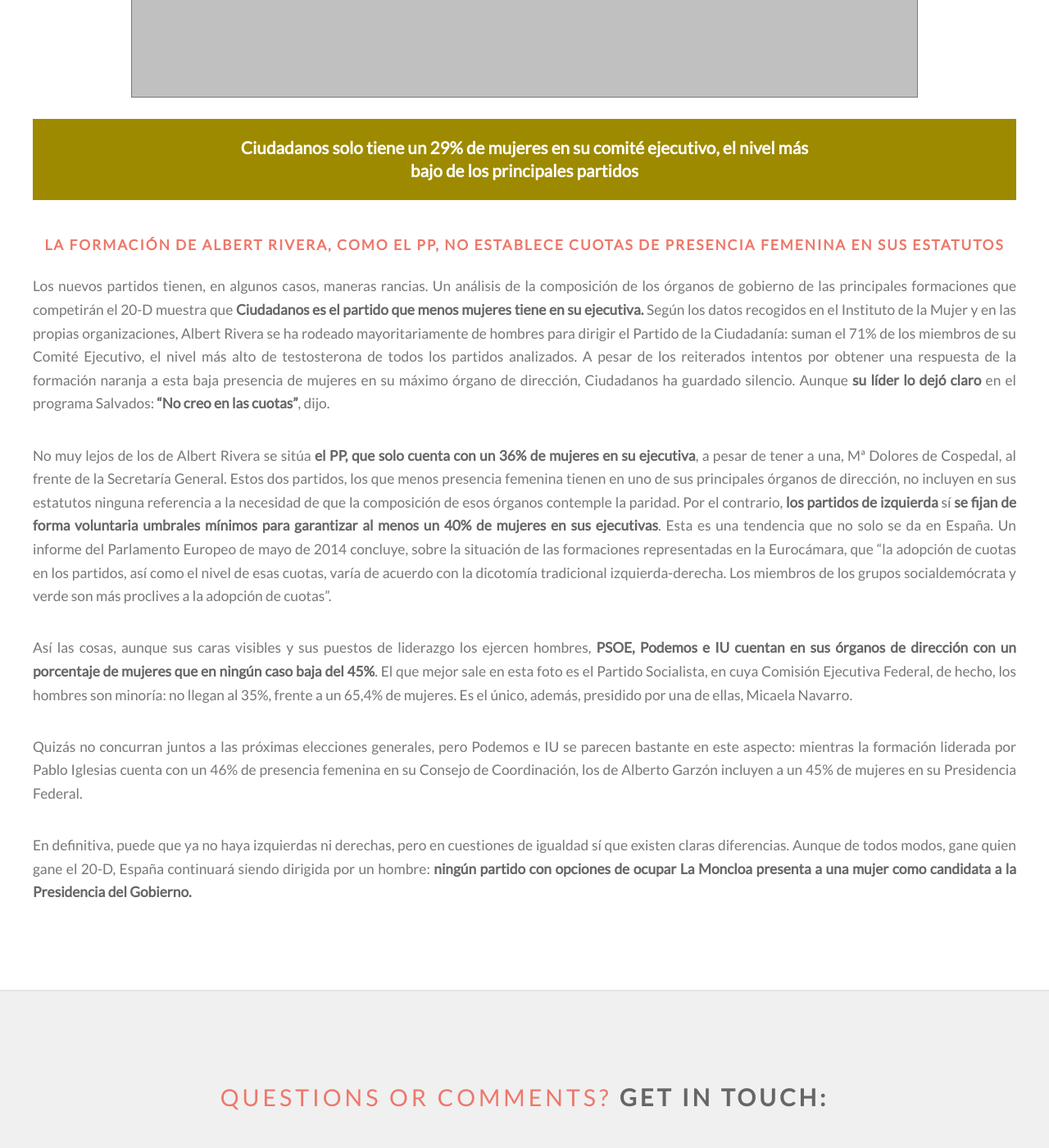
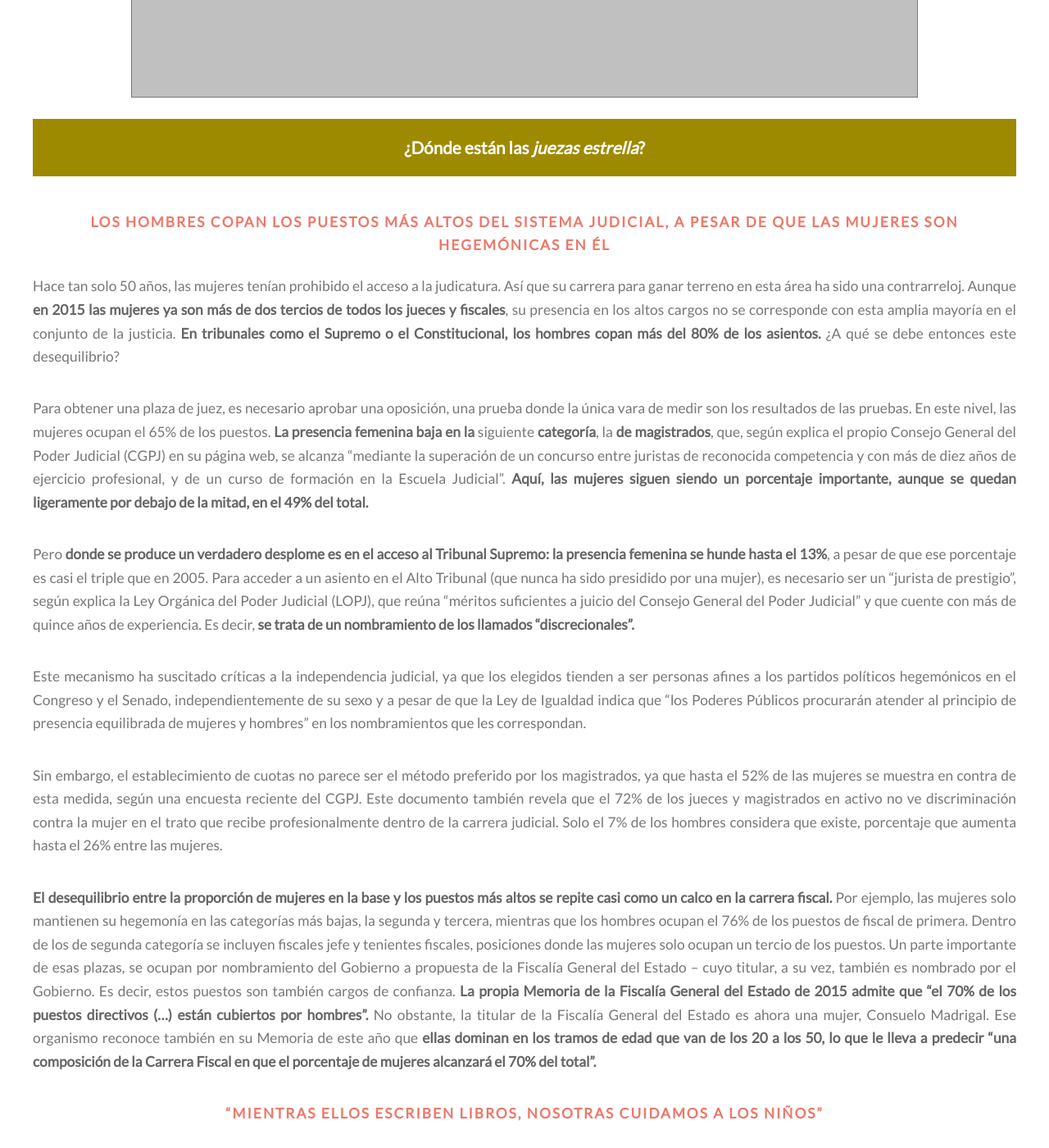
Before and after one commit to medialab-prado/3tpd-mapa-poder-femenino, a Jekyll site: the page built from justicia/carrera_judicial.html, in a window 1280 px wide and 1400 px high, scrolled down 395 px. Shown: the whole window at 82% size. Built offline with Jekyll 4.4.1, drawn with Linux system fonts in a browser that asks for light colours; some of the changed text lies outside the part shown.

Commit message:
Se añadió el texto definitivo

```diff
--- a/justicia/carrera_judicial.html
+++ b/justicia/carrera_judicial.html
@@ -1,11 +1,11 @@
 ---
 layout: default
-title: "Política - Partidos Políticos"
+title: "Justicia - Carrera Judicial"
 section: justicia
 ---
 
 <header>
-	<h1>Partídos Políticos</h1>
+	<h1>Carrera Judicial</h1>
 </header>
 <!-- Post -->
 <article class="box post">
@@ -37,65 +37,35 @@
 			</object>
 		</div>
 	</section>
-	<section class="subtitle">Ciudadanos solo tiene un 29% de mujeres en su comité ejecutivo,
-		el nivel más bajo de los principales partidos</section>
+	<section class="subtitle">¿Dónde están las <i>juezas estrella</i>?</section>
 	<section>
-		<h3>La formación de Albert Rivera, como el PP, no establece
-			cuotas de presencia femenina en sus estatutos</h3>
+		<h3>Los hombres copan los puestos más altos del sistema judicial,
+			a pesar de que las mujeres son hegemónicas en él</h3>
 		<p>
-			Los nuevos partidos tienen, en algunos casos, maneras rancias. Un
-			análisis de la composición de los órganos de gobierno de las
-			principales formaciones que competirán el 20-D muestra que <strong>Ciudadanos
-				es el partido que menos mujeres tiene en su ejecutiva.</strong> Según los
-			datos recogidos en el Instituto de la Mujer y en las propias
-			organizaciones, Albert Rivera se ha rodeado mayoritariamente de
-			hombres para dirigir el Partido de la Ciudadanía: suman el 71% de los
-			miembros de su Comité Ejecutivo, el nivel más alto de testosterona de
-			todos los partidos analizados. A pesar de los reiterados intentos por
-			obtener una respuesta de la formación naranja a esta baja presencia
-			de mujeres en su máximo órgano de dirección, Ciudadanos ha guardado
-			silencio. Aunque <strong>su líder lo dejó claro</strong> en el
-			programa Salvados: <strong>“No creo en las cuotas”</strong>, dijo.
+			Hace tan solo 50 años, las mujeres tenían prohibido el acceso a la judicatura. Así que su carrera para ganar terreno en esta área ha sido una contrarreloj. Aunque <strong>en 2015 las mujeres ya son más de dos tercios de todos los jueces y fiscales</strong>, su presencia en los altos cargos no se corresponde con esta amplia mayoría en el conjunto de la justicia. <strong>En tribunales como el Supremo o el Constitucional, los hombres copan más del 80% de los asientos.</strong> ¿A qué se debe entonces este desequilibrio?
 		</p>
 		<p>
-			No muy lejos de los de Albert Rivera se sitúa <strong>el PP,
-				que solo cuenta con un 36% de mujeres en su ejecutiva</strong>, a pesar de
-			tener a una, Mª Dolores de Cospedal, al frente de la Secretaría
-			General. Estos dos partidos, los que menos presencia femenina tienen
-			en uno de sus principales órganos de dirección, no incluyen en sus
-			estatutos ninguna referencia a la necesidad de que la composición de
-			esos órganos contemple la paridad. Por el contrario, <strong>los
-				partidos de izquierda</strong> sí <strong>se fijan de forma
-				voluntaria umbrales mínimos para garantizar al menos un 40% de
-				mujeres en sus ejecutivas</strong>. Esta es una tendencia que no solo se da
-			en España. Un informe del Parlamento Europeo de mayo de 2014
-			concluye, sobre la situación de las formaciones representadas en la
-			Eurocámara, que “la adopción de cuotas en los partidos, así como el
-			nivel de esas cuotas, varía de acuerdo con la dicotomía tradicional
-			izquierda-derecha. Los miembros de los grupos socialdemócrata y verde
-			son más proclives a la adopción de cuotas”.
+			Para obtener una plaza de juez, es necesario aprobar una oposición, una prueba donde la única vara de medir son los resultados de las pruebas. En este nivel, las mujeres ocupan el 65% de los puestos. <strong>La presencia femenina baja en la</strong> siguiente <strong>categoría</strong>, la <strong>de magistrados</strong>, que, según explica el propio Consejo General del Poder Judicial (CGPJ) en su página web, se alcanza “mediante la superación de un concurso entre juristas de reconocida competencia y con más de diez años de ejercicio profesional, y de un curso de formación en la Escuela Judicial”. <strong>Aquí, las mujeres siguen siendo un porcentaje importante, aunque se quedan ligeramente por debajo de la mitad, en el 49% del total.</strong>
 		</p>
 		<p>
-			Así las cosas, aunque sus caras visibles y sus puestos de liderazgo
-			los ejercen hombres, <strong>PSOE, Podemos e IU cuentan en
-				sus órganos de dirección con un porcentaje de mujeres que en ningún
-				caso baja del 45%</strong>. El que mejor sale en esta foto es el Partido
-			Socialista, en cuya Comisión Ejecutiva Federal, de hecho, los hombres
-			son minoría: no llegan al 35%, frente a un 65,4% de mujeres. Es el
-			único, además, presidido por una de ellas, Micaela Navarro.
+			Pero <strong>donde se produce un verdadero desplome es en el acceso al Tribunal Supremo: la presencia femenina se hunde hasta el 13%</strong>, a pesar de que ese porcentaje es casi el triple que en 2005. Para acceder a un asiento en el Alto Tribunal (que nunca ha sido presidido por una mujer), es necesario ser un “jurista de prestigio”, según explica la Ley Orgánica del Poder Judicial (LOPJ), que reúna “méritos suficientes a juicio del Consejo General del Poder Judicial” y que cuente con más de quince años de experiencia. Es decir, <strong>se trata de un nombramiento de los llamados “discrecionales”.</strong>
 		</p>
-		<p>Quizás no concurran juntos a las próximas elecciones generales,
-			pero Podemos e IU se parecen bastante en este aspecto: mientras la
-			formación liderada por Pablo Iglesias cuenta con un 46% de presencia
-			femenina en su Consejo de Coordinación, los de Alberto Garzón
-			incluyen a un 45% de mujeres en su Presidencia Federal.</p>
 		<p>
-			En definitiva, puede que ya no haya izquierdas ni derechas, pero en
-			cuestiones de igualdad sí que existen claras diferencias. Aunque de
-			todos modos, gane quien gane el 20-D, España continuará siendo
-			dirigida por un hombre: <strong>ningún partido con opciones
-				de ocupar La Moncloa presenta a una mujer como candidata a la
-				Presidencia del Gobierno.</strong>
+			Este mecanismo ha suscitado críticas a la independencia judicial, ya que los elegidos tienden a ser personas afines a los partidos políticos hegemónicos en el Congreso y el Senado, independientemente de su sexo y a pesar de que la Ley de Igualdad indica que “los Poderes Públicos procurarán atender al principio de presencia equilibrada de mujeres y hombres” en los nombramientos que les correspondan.
+		</p>
+		<p>
+			Sin embargo, el establecimiento de cuotas no parece ser el método preferido por los magistrados, ya que hasta el 52% de las mujeres se muestra en contra de esta medida, según una encuesta reciente del CGPJ. Este documento también revela que el 72% de los jueces y magistrados en activo no ve discriminación contra la mujer en el trato que recibe profesionalmente dentro de la carrera judicial. Solo el 7% de los hombres considera que existe, porcentaje que aumenta hasta el 26% entre las mujeres.
+		</p>
+		<p>
+			<strong>El desequilibrio entre la proporción de mujeres en la base y los puestos más altos se repite casi como un calco en la carrera fiscal.</strong> Por ejemplo, las mujeres solo mantienen su hegemonía en las categorías más bajas, la segunda y tercera, mientras que los hombres ocupan el 76% de los puestos de fiscal de primera. Dentro de los de segunda categoría se incluyen fiscales jefe y tenientes fiscales, posiciones donde las mujeres solo ocupan un tercio de los puestos. Un parte importante de esas plazas, se ocupan por nombramiento del Gobierno a propuesta de la Fiscalía General del Estado – cuyo titular, a su vez, también es nombrado por el Gobierno. Es decir, estos puestos son también cargos de confianza. <strong>La propia Memoria de la Fiscalía General del Estado de 2015 admite que “el 70% de los puestos directivos (…) están cubiertos por hombres”.</strong> No obstante, la titular de la Fiscalía General del Estado es ahora una mujer, Consuelo Madrigal. Ese organismo reconoce también en su Memoria de este año que <strong>ellas dominan en los tramos de edad que van de los 20 a los 50, lo que le lleva a predecir “una composición de la Carrera Fiscal en que el porcentaje de mujeres alcanzará el 70% del total”.</strong>
+		</p>
+		<h3>“Mientras ellos escriben libros, nosotras cuidamos a los niños”</h3>
+		<p>
+			Las estadísticas del CGPJ contienen un dato revelador: <strong>a 1 de enero de este año, un total de 30 jueces y magistrados se encontraban en situación de excedencia voluntaria para el cuidado de los hijos y , de ellos, solo uno era hombre.</strong> “Eso supone un parón en su carrera”, explica Gloria Poyatos, presidenta de la recién creada Asociación de Mujeres Juezas de España (AMJE) y jueza decana de Lanzarote. <strong>“Les resta puntos de cara a los puestos de nombramiento discrecional”,</strong> donde lo que pesan son méritos como másters, horas de docencia u obras publicadas. “Mientras ellos escriben libros, nosotras cuidamos a los niños”, resume gráficamente Poyatos.</p>
+		<p>
+			¿Es esa entonces la clave que explica que no haya apenas juezas estrella? “Un juez estrella da prioridad a su carrera, lo cual no es para nada criticable”, cuenta Poyatos. “Pero la administración del tiempo masculina y femenina no es igual. Al tomar decisiones, ellos escogen la carrera y ellas, la familia”. </p>
+		<p>
+			La desproporción entre la presencia femenina en la carrera judicial y su ausencia en los puestos más altos ha llevado a la asociación presidida por la jueza decana de Lanzarote  a exigir que se adopten “medidas positivas hasta que se equiparen la representación de hombres y mujeres, sin que la antigüedad sea un mérito” y reclaman que “en igualdad de méritos”, sean las mujeres las elegidas para ocupar esas plazas.
 		</p>
 	</section>
 </article>
```
